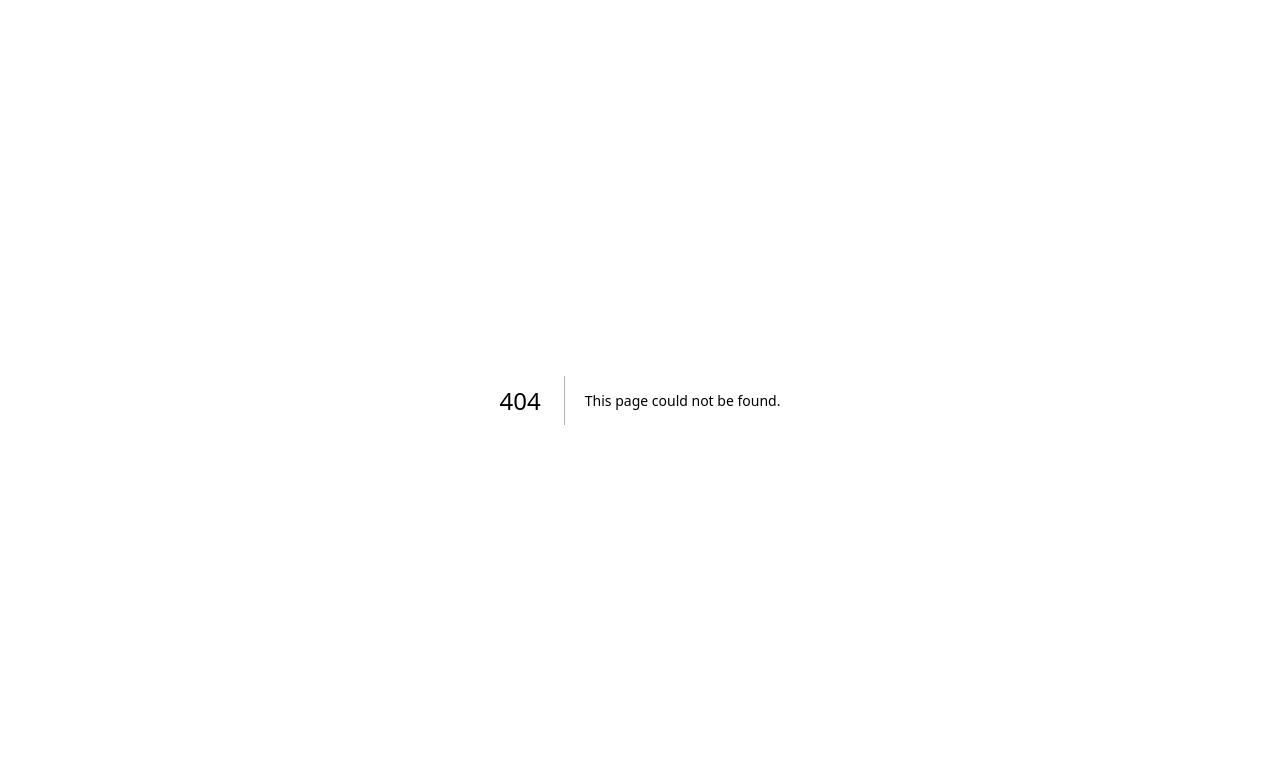
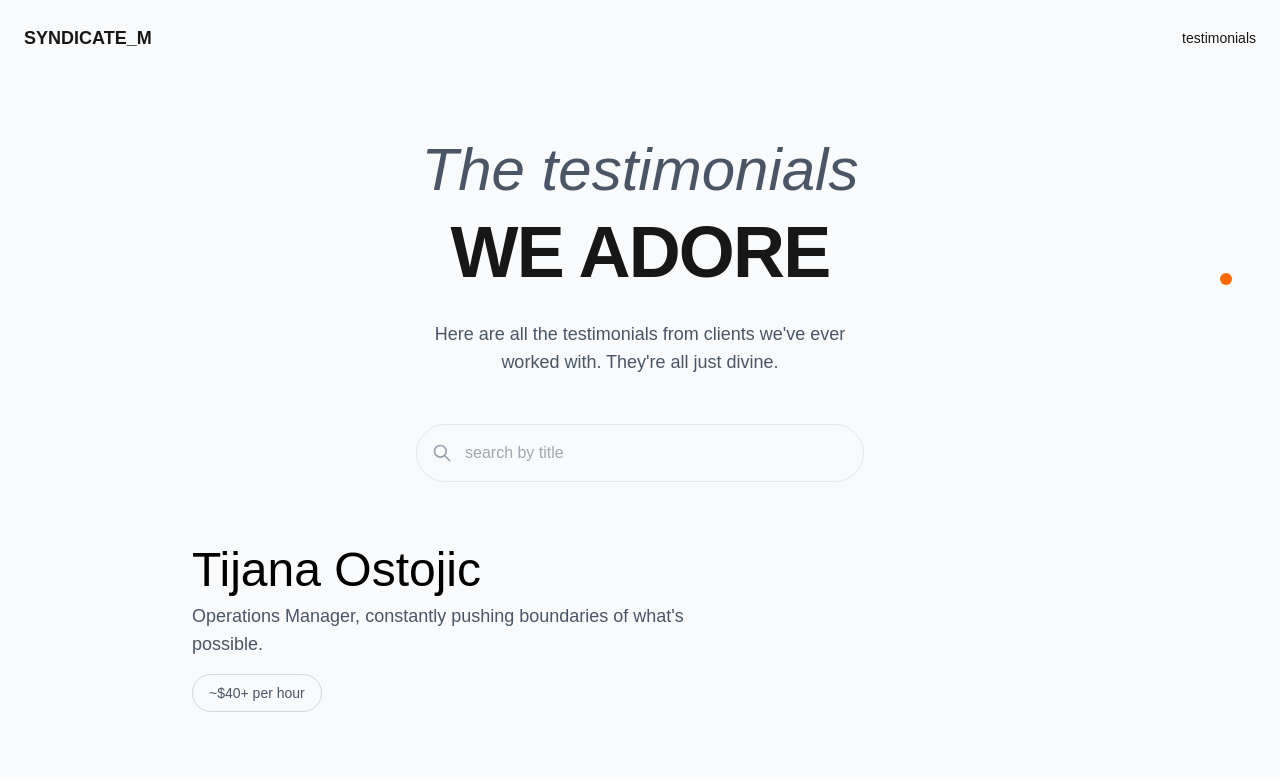
Before and after one commit to kirill-markin/syndicate-m-website, a Next.js app: page /testimonials in a window 1280 px wide. Before the commit this address had no page. Shown: the top 779 px of the page. Built offline with nearby package versions, Linux system fonts and the light colour scheme.

Commit message:
Refactor homepage to replace 'People' with 'Testimonials' and create testimonials page with client testimonials display and search functionality

```diff
--- a/src/app/page.tsx
+++ b/src/app/page.tsx
@@ -11,8 +11,8 @@ export default function Home() {
       {/* Header */}
       <header className="flex justify-between items-center p-6">
         <div className="text-lg font-medium">syndicate_m</div>
-        <Link href="/people" className="text-lg hover:underline">
-          The people
+                  <Link href="/testimonials" className="text-lg hover:underline">
+            Testimonials
         </Link>
       </header>
 
@@ -51,21 +51,21 @@ export default function Home() {
           ))}
         </div>
 
-        {/* Recommendations Section */}
+        {/* Testimonials Section */}
         <section className="bg-gray-900 text-white rounded-lg p-8 mb-12 max-w-6xl mx-auto">
           <div className="max-w-3xl">
             <p className="text-sm mb-6 text-gray-300">
-              {siteConfig.site.homepage.recommendations_section.subtitle}
+              {siteConfig.site.homepage.testimonials_section.subtitle}
             </p>
             <div className="flex justify-between items-end">
               <h2 className="text-4xl font-bold">
-                {siteConfig.site.homepage.recommendations_section.title}
+                {siteConfig.site.homepage.testimonials_section.title}
               </h2>
               <Link
-                href={siteConfig.site.homepage.recommendations_section.cta_link}
+                href={siteConfig.site.homepage.testimonials_section.cta_link}
                 className="bg-white text-black px-6 py-2 rounded-full text-sm hover:bg-gray-100 transition-colors font-medium"
               >
-                {siteConfig.site.homepage.recommendations_section.cta_text}
+                {siteConfig.site.homepage.testimonials_section.cta_text}
               </Link>
             </div>
           </div>
--- /dev/null
+++ b/src/app/testimonials/page.tsx
@@ -0,0 +1,10 @@
+import { getTestimonials } from '@/lib/data-loader';
+import TestimonialsClient from './testimonials-client';
+
+const TestimonialsPage = () => {
+  const testimonialsData = getTestimonials();
+
+  return <TestimonialsClient testimonialsData={testimonialsData} />;
+};
+
+export default TestimonialsPage;
--- /dev/null
+++ b/src/app/testimonials/testimonials-client.tsx
@@ -0,0 +1,103 @@
+'use client';
+
+import { useState, useMemo } from 'react';
+import { TestimonialsData } from '@/lib/data-loader';
+
+interface TestimonialsClientProps {
+  testimonialsData: TestimonialsData;
+}
+
+const TestimonialsClient = ({ testimonialsData }: TestimonialsClientProps) => {
+  const [searchQuery, setSearchQuery] = useState('');
+
+  // Filter testimonials based on search query
+  const filteredTestimonials = useMemo(() => {
+    if (!searchQuery.trim()) {
+      return testimonialsData.testimonials;
+    }
+
+    const query = searchQuery.toLowerCase();
+    return testimonialsData.testimonials.filter(testimonial =>
+      testimonial.name.toLowerCase().includes(query) ||
+      testimonial.title.toLowerCase().includes(query) ||
+      testimonial.description.toLowerCase().includes(query)
+    );
+  }, [searchQuery, testimonialsData.testimonials]);
+
+  return (
+    <div className="min-h-screen bg-gray-50">
+      {/* Header section */}
+      <div className="relative">
+        {/* Top navigation */}
+        <div className="flex justify-between items-center p-6">
+          <div className="font-bold text-lg">SYNDICATE_M</div>
+          <div className="text-sm">testimonials</div>
+        </div>
+
+        {/* Hero section */}
+        <div className="text-center py-16 px-6">
+          <h1 className="text-5xl md:text-6xl font-normal mb-4 italic text-gray-600">
+            The testimonials
+          </h1>
+          <h2 className="text-6xl md:text-7xl font-bold mb-8 tracking-tight">
+            WE ADORE
+          </h2>
+          <p className="text-gray-600 text-lg max-w-md mx-auto mb-12">
+            {testimonialsData.page_config.subtitle}
+          </p>
+
+          {/* Search bar */}
+          {testimonialsData.page_config.search_enabled && (
+            <div className="max-w-md mx-auto relative">
+              <div className="relative">
+                <svg
+                  className="absolute left-4 top-1/2 transform -translate-y-1/2 w-5 h-5 text-gray-400"
+                  fill="none"
+                  stroke="currentColor"
+                  viewBox="0 0 24 24"
+                >
+                  <path strokeLinecap="round" strokeLinejoin="round" strokeWidth={2} d="M21 21l-6-6m2-5a7 7 0 11-14 0 7 7 0 0114 0z" />
+                </svg>
+                <input
+                  type="text"
+                  placeholder={testimonialsData.page_config.search_placeholder}
+                  value={searchQuery}
+                  onChange={(e) => setSearchQuery(e.target.value)}
+                  className="w-full py-4 pl-12 pr-6 rounded-full border border-gray-200 focus:outline-none focus:ring-2 focus:ring-orange-500 focus:border-transparent text-gray-600"
+                />
+              </div>
+            </div>
+          )}
+        </div>
+
+        {/* Orange accent dot */}
+        <div className="absolute top-1/2 right-12 w-3 h-3 bg-orange-500 rounded-full"></div>
+      </div>
+
+      {/* Testimonials grid */}
+      <div className="px-6 pb-12">
+        <div className="max-w-4xl mx-auto space-y-16">
+          {filteredTestimonials.map((testimonial, index) => (
+            <div key={testimonial.id} className="relative">
+              <div className={`${index % 2 === 0 ? 'text-left' : 'text-right'}`}>
+                <h3 className={`text-4xl md:text-5xl font-normal mb-2 ${
+                  index === 0 ? 'text-black' : 'text-gray-400'
+                }`}>
+                  {testimonial.name}
+                </h3>
+                <p className="text-gray-600 text-lg mb-4 max-w-lg">
+                  {testimonial.title}, {testimonial.description}
+                </p>
+                <div className="inline-block px-4 py-2 border border-gray-300 rounded-full text-sm text-gray-600">
+                  ~${testimonial.hourly_rate}+ per hour
+                </div>
+              </div>
+            </div>
+          ))}
+        </div>
+      </div>
+    </div>
+  );
+};
+
+export default TestimonialsClient;
--- a/src/data/site-config.yaml
+++ b/src/data/site-config.yaml
@@ -7,8 +7,8 @@ site:
   navigation:
     - label: "Home"
       href: "/"
-    - label: "People"
-      href: "/people"
+    - label: "Testimonials"
+      href: "/testimonials"
 
   # Footer content
   footer:
@@ -22,11 +22,11 @@ site:
       subtitle: "This is our family site."
       description: "We have no idea what it's for."
 
-    recommendations_section:
-      title: "recommendations"
-      subtitle: "there will be people here with whom we have ever worked and who advise you to work with them too"
-      cta_text: "All cool people"
-      cta_link: "/people"
+    testimonials_section:
+      title: "testimonials"
+      subtitle: "there will be testimonials here from clients we have ever worked with who advise you to work with them too"
+      cta_text: "All cool testimonials"
+      cta_link: "/testimonials"
 
   # Social media platforms configuration
   social_platforms:
--- a/src/data/testimonials.yaml
+++ b/src/data/testimonials.yaml
@@ -43,7 +43,7 @@ testimonials:
 
 # Page configuration
 page_config:
-  title: "The people WE ADORE"
-  subtitle: "Here are all the recommendations from people we've ever worked with. They're all just divine."
+  title: "The testimonials WE ADORE"
+  subtitle: "Here are all the testimonials from clients we've ever worked with. They're all just divine."
   search_enabled: true
   search_placeholder: "search by title"
--- a/src/lib/data-loader.ts
+++ b/src/lib/data-loader.ts
@@ -42,7 +42,7 @@ export interface SiteConfig {
         subtitle: string;
         description: string;
       };
-      recommendations_section: {
+      testimonials_section: {
         title: string;
         subtitle: string;
         cta_text: string;
```
